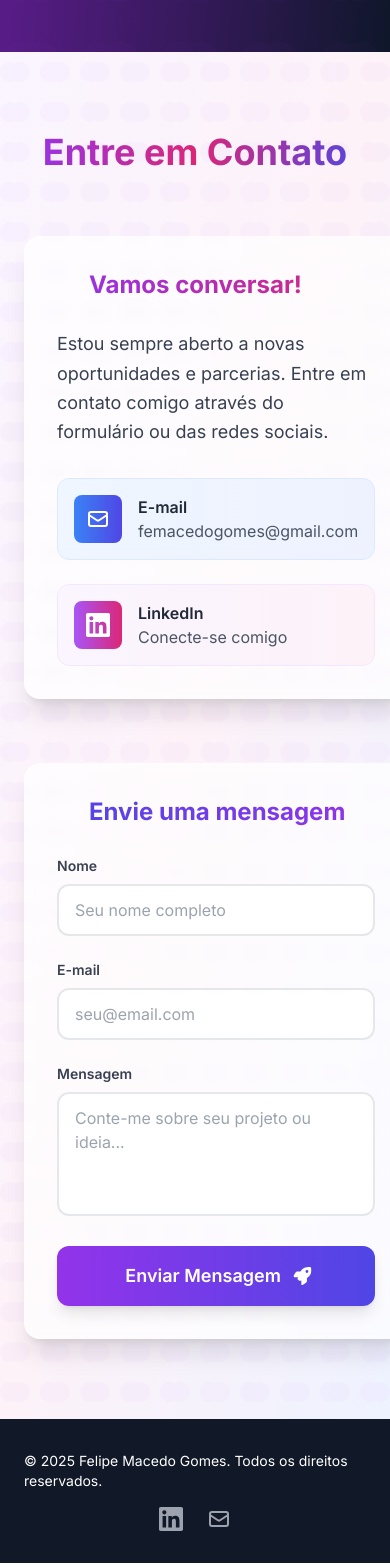
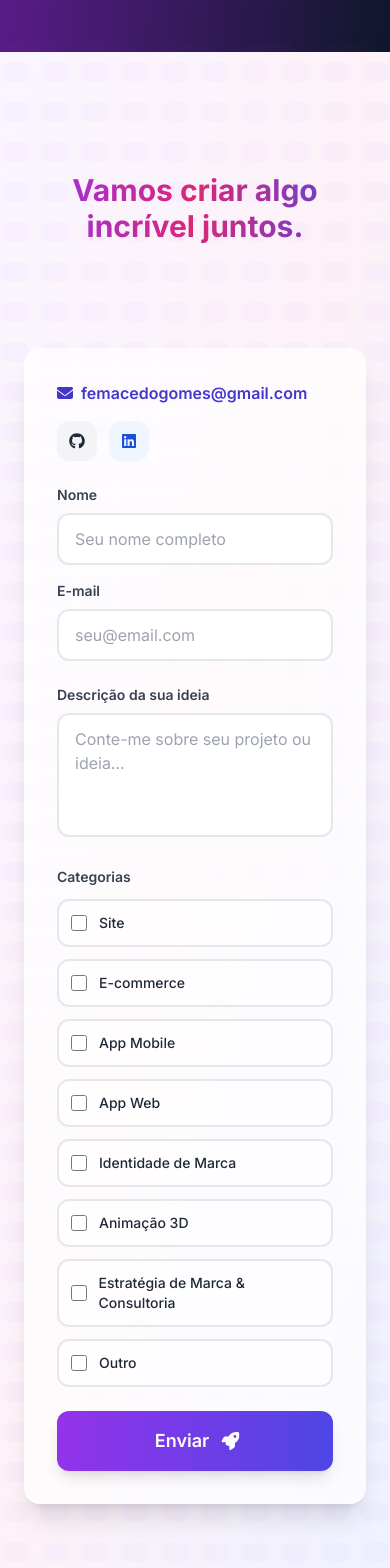
Before and after one commit to femacedogomes/portfolio, a Next.js app: page / in a window 390 px wide. Shown: the part 7220-8788 px from the top of the page. Built offline with nearby package versions, Linux system fonts and the light colour scheme; no server answers.

Commit message:
fix: contact section

```diff
--- a/src/components/Contact.tsx
+++ b/src/components/Contact.tsx
@@ -2,14 +2,13 @@
 
 import { motion } from "framer-motion";
 import { useState } from "react";
-import emailjs from "@emailjs/browser";
-import { emailjsConfig } from "@/config/emailjs";
 import {
-  FaComments,
   FaEnvelope,
   FaRocket,
   FaCircleCheck,
   FaCircleXmark,
+  FaGithub,
+  FaLinkedin,
 } from "react-icons/fa6";
 
 const Contact = () => {
@@ -24,32 +23,33 @@ const Contact = () => {
     message: "",
   });
 
+  const [categories, setCategories] = useState<string[]>([]);
+
   const handleSubmit = async (e: React.FormEvent) => {
     e.preventDefault();
-    setStatus({ type: "loading", message: "Enviando..." });
+    setStatus({ type: "loading", message: "Abrindo seu e-mail..." });
+
+    const to = "femacedogomes@gmail.com";
+    const subject = `Novo contato do portfólio - ${formData.name}`;
+    const selectedCategories = categories.length
+      ? `\n\nCategorias: ${categories.join(", ")}`
+      : "";
+    const body = `Nome: ${formData.name}\nE-mail: ${formData.email}\n\nIdeia/Descrição:\n${formData.message}${selectedCategories}`;
+
+    const mailtoUrl = `mailto:${to}?subject=${encodeURIComponent(
+      subject
+    )}&body=${encodeURIComponent(body)}`;
 
     try {
-      await emailjs.send(
-        emailjsConfig.serviceId,
-        emailjsConfig.templateId,
-        {
-          from_name: formData.name,
-          from_email: formData.email,
-          message: formData.message,
-        },
-        emailjsConfig.publicKey
-      );
-
+      window.location.href = mailtoUrl;
       setStatus({
         type: "success",
-        message: "Mensagem enviada com sucesso!",
+        message: "Pronto para enviar no seu e-mail.",
       });
       setFormData({ name: "", email: "", message: "" });
+      setCategories([]);
     } catch {
-      setStatus({
-        type: "error",
-        message: "Erro ao enviar mensagem. Tente novamente.",
-      });
+      setStatus({ type: "error", message: "Não foi possível abrir o e-mail." });
     }
   };
 
@@ -60,6 +60,12 @@ const Contact = () => {
       ...prev,
       [e.target.name]: e.target.value,
     }));
+  };
+
+  const toggleCategory = (value: string) => {
+    setCategories((prev) =>
+      prev.includes(value) ? prev.filter((c) => c !== value) : [...prev, value]
+    );
   };
 
   return (
@@ -86,125 +92,20 @@ const Contact = () => {
           viewport={{ once: true }}
           className="max-w-6xl mx-auto"
         >
-          <motion.h2
-            initial={{ opacity: 0, scale: 0.9 }}
-            whileInView={{ opacity: 1, scale: 1 }}
-            transition={{ duration: 0.6, delay: 0.2 }}
-            viewport={{ once: true }}
-            className="text-4xl md:text-5xl font-bold text-center bg-gradient-to-r from-purple-600 via-pink-600 to-indigo-600 bg-clip-text text-transparent mb-16"
-          >
-            Entre em Contato
-          </motion.h2>
+          <div className="grid lg:grid-cols-2 gap-16">
+            {/* Coluna 1: Texto simples */}
 
-          <div className="grid lg:grid-cols-2 gap-16">
-            <motion.div
-              initial={{ opacity: 0, x: -50 }}
-              whileInView={{ opacity: 1, x: 0 }}
-              transition={{ duration: 0.8, delay: 0.3 }}
-              viewport={{ once: true }}
-              className="bg-white/70 backdrop-blur-sm rounded-2xl p-8 shadow-xl border border-white/20"
-            >
-              <motion.h3
+            <motion.p
               initial={{ opacity: 0, y: 20 }}
               whileInView={{ opacity: 1, y: 0 }}
               transition={{ duration: 0.6, delay: 0.4 }}
               viewport={{ once: true }}
-                className="text-2xl font-bold text-gray-800 mb-6 bg-gradient-to-r from-purple-600 to-pink-600 bg-clip-text text-transparent"
+              className="text-3xl md:text-7xl pt-10 font-bold pb-10 text-center bg-gradient-to-r from-purple-600 via-pink-600 to-indigo-600 bg-clip-text text-transparent"
             >
-                <span className="inline-flex items-center gap-2">
-                  <FaComments />
-                  Vamos conversar!
-                </span>
-              </motion.h3>
-
-              <motion.p
-                initial={{ opacity: 0, y: 20 }}
-                whileInView={{ opacity: 1, y: 0 }}
-                transition={{ duration: 0.6, delay: 0.5 }}
-                viewport={{ once: true }}
-                className="text-gray-700 mb-8 text-lg leading-relaxed"
-              >
-                Estou sempre aberto a novas oportunidades e parcerias. Entre em
-                contato comigo através do formulário ou das redes sociais.
+              Vamos criar algo incrível juntos.
             </motion.p>
 
-              <div className="space-y-6">
-                <motion.a
-                  href="mailto:femacedogomes@gmail.com"
-                  initial={{ opacity: 0, x: -20 }}
-                  whileInView={{ opacity: 1, x: 0 }}
-                  transition={{ duration: 0.6, delay: 0.6 }}
-                  viewport={{ once: true }}
-                  whileHover={{ scale: 1.05, x: 10 }}
-                  className="flex items-center gap-4 p-4 bg-gradient-to-r from-blue-50 to-indigo-50 rounded-xl border border-blue-100 hover:shadow-lg transition-all duration-300 group"
-                >
-                  <motion.div
-                    className="p-3 bg-gradient-to-r from-blue-500 to-indigo-600 rounded-lg"
-                    whileHover={{ rotate: 360 }}
-                    transition={{ duration: 0.5 }}
-                  >
-                    <svg
-                      className="w-6 h-6 text-white"
-                      fill="none"
-                      stroke="currentColor"
-                      viewBox="0 0 24 24"
-                      xmlns="http://www.w3.org/2000/svg"
-                    >
-                      <path
-                        strokeLinecap="round"
-                        strokeLinejoin="round"
-                        strokeWidth={2}
-                        d="M3 8l7.89 5.26a2 2 0 002.22 0L21 8M5 19h14a2 2 0 002-2V7a2 2 0 00-2-2H5a2 2 0 00-2 2v10a2 2 0 002 2z"
-                      />
-                    </svg>
-                  </motion.div>
-                  <div>
-                    <p className="font-semibold text-gray-800 group-hover:text-blue-600 transition-colors">
-                      E-mail
-                    </p>
-                    <p className="text-gray-600 group-hover:text-blue-500 transition-colors">
-                      femacedogomes@gmail.com
-                    </p>
-                  </div>
-                </motion.a>
-
-                <motion.a
-                  href="https://www.linkedin.com/in/felipemacedogomes"
-                  target="_blank"
-                  rel="noopener noreferrer"
-                  initial={{ opacity: 0, x: -20 }}
-                  whileInView={{ opacity: 1, x: 0 }}
-                  transition={{ duration: 0.6, delay: 0.7 }}
-                  viewport={{ once: true }}
-                  whileHover={{ scale: 1.05, x: 10 }}
-                  className="flex items-center gap-4 p-4 bg-gradient-to-r from-purple-50 to-pink-50 rounded-xl border border-purple-100 hover:shadow-lg transition-all duration-300 group"
-                >
-                  <motion.div
-                    className="p-3 bg-gradient-to-r from-purple-500 to-pink-600 rounded-lg"
-                    whileHover={{ rotate: 360 }}
-                    transition={{ duration: 0.5 }}
-                  >
-                    <svg
-                      className="w-6 h-6 text-white"
-                      fill="currentColor"
-                      viewBox="0 0 24 24"
-                      xmlns="http://www.w3.org/2000/svg"
-                    >
-                      <path d="M20.447 20.452h-3.554v-5.569c0-1.328-.027-3.037-1.852-3.037-1.853 0-2.136 1.445-2.136 2.939v5.667H9.351V9h3.414v1.561h.046c.477-.9 1.637-1.85 3.37-1.85 3.601 0 4.267 2.37 4.267 5.455v6.286zM5.337 7.433c-1.144 0-2.063-.926-2.063-2.065 0-1.138.92-2.063 2.063-2.063 1.14 0 2.064.925 2.064 2.063 0 1.139-.925 2.065-2.064 2.065zm1.782 13.019H3.555V9h3.564v11.452zM22.225 0H1.771C.792 0 0 .774 0 1.729v20.542C0 23.227.792 24 1.771 24h20.451C23.2 24 24 23.227 24 22.271V1.729C24 .774 23.2 0 22.222 0h.003z" />
-                    </svg>
-                  </motion.div>
-                  <div>
-                    <p className="font-semibold text-gray-800 group-hover:text-purple-600 transition-colors">
-                      LinkedIn
-                    </p>
-                    <p className="text-gray-600 group-hover:text-purple-500 transition-colors">
-                      Conecte-se comigo
-                    </p>
-                  </div>
-                </motion.a>
-              </div>
-            </motion.div>
-
+            {/* Coluna 2: Email, ícones e formulário */}
             <motion.div
               initial={{ opacity: 0, x: 50 }}
               whileInView={{ opacity: 1, x: 0 }}
@@ -212,26 +113,41 @@ const Contact = () => {
               viewport={{ once: true }}
               className="bg-white/70 backdrop-blur-sm rounded-2xl p-8 shadow-xl border border-white/20"
             >
-              <motion.h3
-                initial={{ opacity: 0, y: 20 }}
-                whileInView={{ opacity: 1, y: 0 }}
-                transition={{ duration: 0.6, delay: 0.5 }}
-                viewport={{ once: true }}
-                className="text-2xl font-bold text-gray-800 mb-6 bg-gradient-to-r from-indigo-600 to-purple-600 bg-clip-text text-transparent"
+              <div className="flex items-center justify-between flex-wrap gap-4 mb-6">
+                <a
+                  href="mailto:femacedogomes@gmail.com"
+                  className="inline-flex items-center gap-2 text-indigo-700 font-semibold hover:text-indigo-900 transition-colors"
                 >
-                <span className="inline-flex items-center gap-2">
                   <FaEnvelope />
-                  Envie uma mensagem
-                </span>
-              </motion.h3>
+                  femacedogomes@gmail.com
+                </a>
+
+                <div className="flex items-center gap-3">
+                  <a
+                    href="https://github.com/femacedogomes"
+                    target="_blank"
+                    rel="noopener noreferrer"
+                    className="p-3 rounded-xl bg-gray-100 hover:bg-gray-200 text-gray-800 hover:text-black transition-colors"
+                    aria-label="GitHub"
+                  >
+                    <FaGithub />
+                  </a>
+                  <a
+                    href="https://www.linkedin.com/in/felipemacedogomes"
+                    target="_blank"
+                    rel="noopener noreferrer"
+                    className="p-3 rounded-xl bg-blue-50 hover:bg-blue-100 text-blue-700 hover:text-blue-900 transition-colors"
+                    aria-label="LinkedIn"
+                  >
+                    <FaLinkedin />
+                  </a>
+                </div>
+              </div>
 
               <form onSubmit={handleSubmit} className="space-y-6">
-                <motion.div
-                  initial={{ opacity: 0, y: 20 }}
-                  whileInView={{ opacity: 1, y: 0 }}
-                  transition={{ duration: 0.6, delay: 0.6 }}
-                  viewport={{ once: true }}
-                >
+                {/* Nome e E-mail na mesma linha */}
+                <div className="grid grid-cols-1 md:grid-cols-2 gap-4">
+                  <div>
                     <label
                       htmlFor="name"
                       className="block text-sm font-semibold text-gray-700 mb-2"
@@ -248,14 +164,8 @@ const Contact = () => {
                       className="w-full px-4 py-3 border-2 border-gray-200 rounded-xl focus:ring-2 focus:ring-purple-500 focus:border-purple-500 transition-all duration-300 bg-white/50 backdrop-blur-sm"
                       placeholder="Seu nome completo"
                     />
-                </motion.div>
-
-                <motion.div
-                  initial={{ opacity: 0, y: 20 }}
-                  whileInView={{ opacity: 1, y: 0 }}
-                  transition={{ duration: 0.6, delay: 0.7 }}
-                  viewport={{ once: true }}
-                >
+                  </div>
+                  <div>
                     <label
                       htmlFor="email"
                       className="block text-sm font-semibold text-gray-700 mb-2"
@@ -272,19 +182,16 @@ const Contact = () => {
                       className="w-full px-4 py-3 border-2 border-gray-200 rounded-xl focus:ring-2 focus:ring-purple-500 focus:border-purple-500 transition-all duration-300 bg-white/50 backdrop-blur-sm"
                       placeholder="seu@email.com"
                     />
-                </motion.div>
+                  </div>
+                </div>
 
-                <motion.div
-                  initial={{ opacity: 0, y: 20 }}
-                  whileInView={{ opacity: 1, y: 0 }}
-                  transition={{ duration: 0.6, delay: 0.8 }}
-                  viewport={{ once: true }}
-                >
+                {/* Descrição */}
+                <div>
                   <label
                     htmlFor="message"
                     className="block text-sm font-semibold text-gray-700 mb-2"
                   >
-                    Mensagem
+                    Descrição da sua ideia
                   </label>
                   <textarea
                     id="message"
@@ -296,14 +203,48 @@ const Contact = () => {
                     className="w-full px-4 py-3 border-2 border-gray-200 rounded-xl focus:ring-2 focus:ring-purple-500 focus:border-purple-500 transition-all duration-300 bg-white/50 backdrop-blur-sm resize-none"
                     placeholder="Conte-me sobre seu projeto ou ideia..."
                   />
-                </motion.div>
+                </div>
+
+                {/* Categorias */}
+                <div>
+                  <p className="block text-sm font-semibold text-gray-700 mb-3">
+                    Categorias
+                  </p>
+                  <div className="grid sm:grid-cols-2 gap-3">
+                    {[
+                      "Site",
+                      "E-commerce",
+                      "App Mobile",
+                      "App Web",
+                      "Identidade de Marca",
+                      "Animação 3D",
+                      "Estratégia de Marca & Consultoria",
+                      "Outro",
+                    ].map((label) => (
+                      <label
+                        key={label}
+                        className="flex items-center gap-3 p-3 rounded-xl border-2 border-gray-200 bg-white/50 hover:border-purple-300 cursor-pointer"
+                      >
+                        <input
+                          type="checkbox"
+                          className="w-4 h-4 text-purple-600 rounded focus:ring-purple-500"
+                          checked={categories.includes(label)}
+                          onChange={() => toggleCategory(label)}
+                        />
+                        <span className="text-gray-800 text-sm font-medium">
+                          {label}
+                        </span>
+                      </label>
+                    ))}
+                  </div>
+                </div>
 
                 <motion.button
                   type="submit"
                   disabled={status.type === "loading"}
                   initial={{ opacity: 0, y: 20 }}
                   whileInView={{ opacity: 1, y: 0 }}
-                  transition={{ duration: 0.6, delay: 0.9 }}
+                  transition={{ duration: 0.6, delay: 0.2 }}
                   viewport={{ once: true }}
                   whileHover={{ scale: 1.02 }}
                   whileTap={{ scale: 0.98 }}
@@ -327,11 +268,11 @@ const Contact = () => {
                           }}
                           className="w-5 h-5 border-2 border-white border-t-transparent rounded-full"
                         />
-                        Enviando...
+                        Preparando e-mail...
                       </>
                     ) : (
                       <>
-                        Enviar Mensagem
+                        Enviar
                         <motion.span
                           animate={{ x: [0, 5, 0] }}
                           transition={{ duration: 1.5, repeat: Infinity }}
```
Lines whose indentation alone changed are shown as unchanged.
